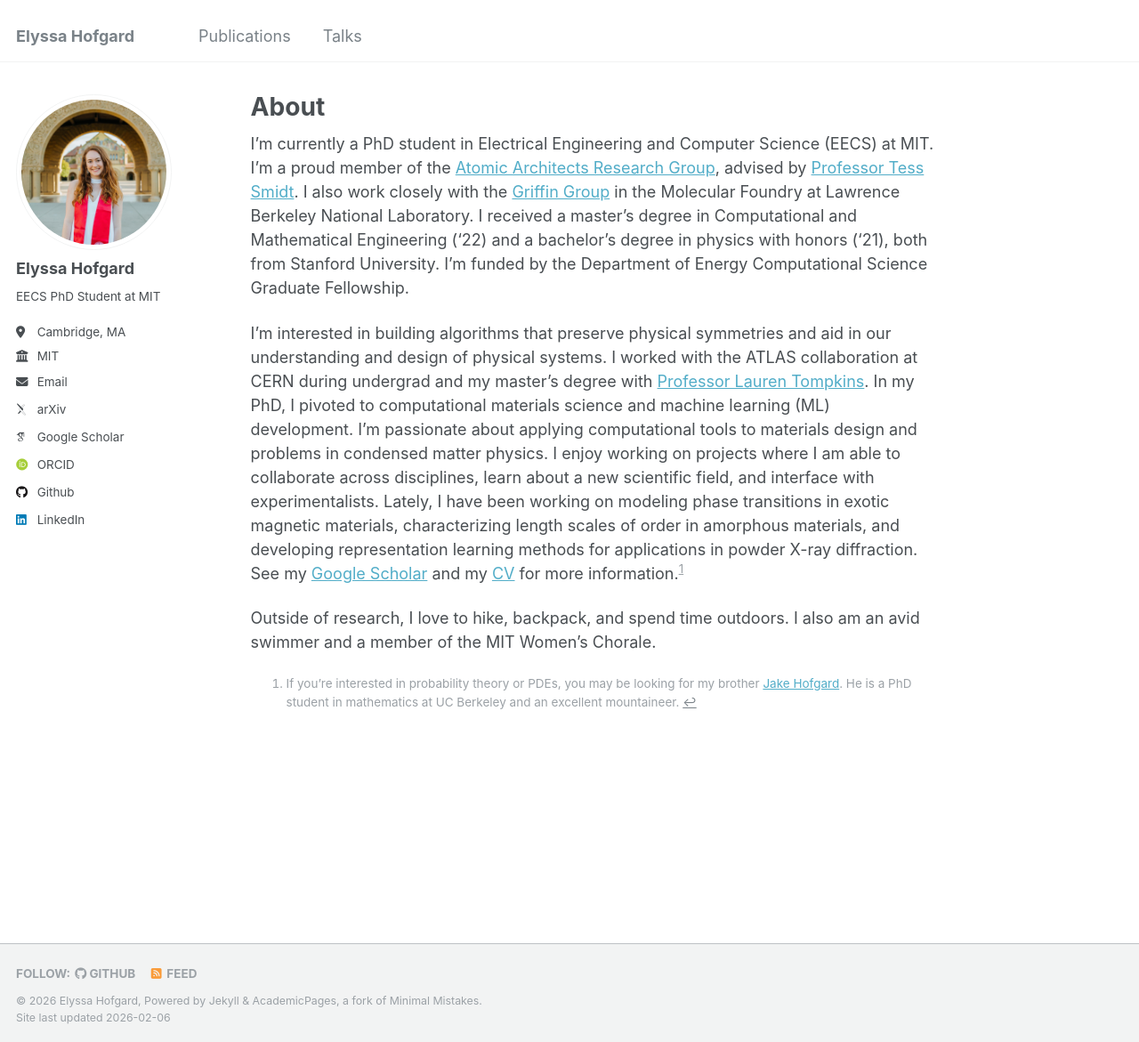
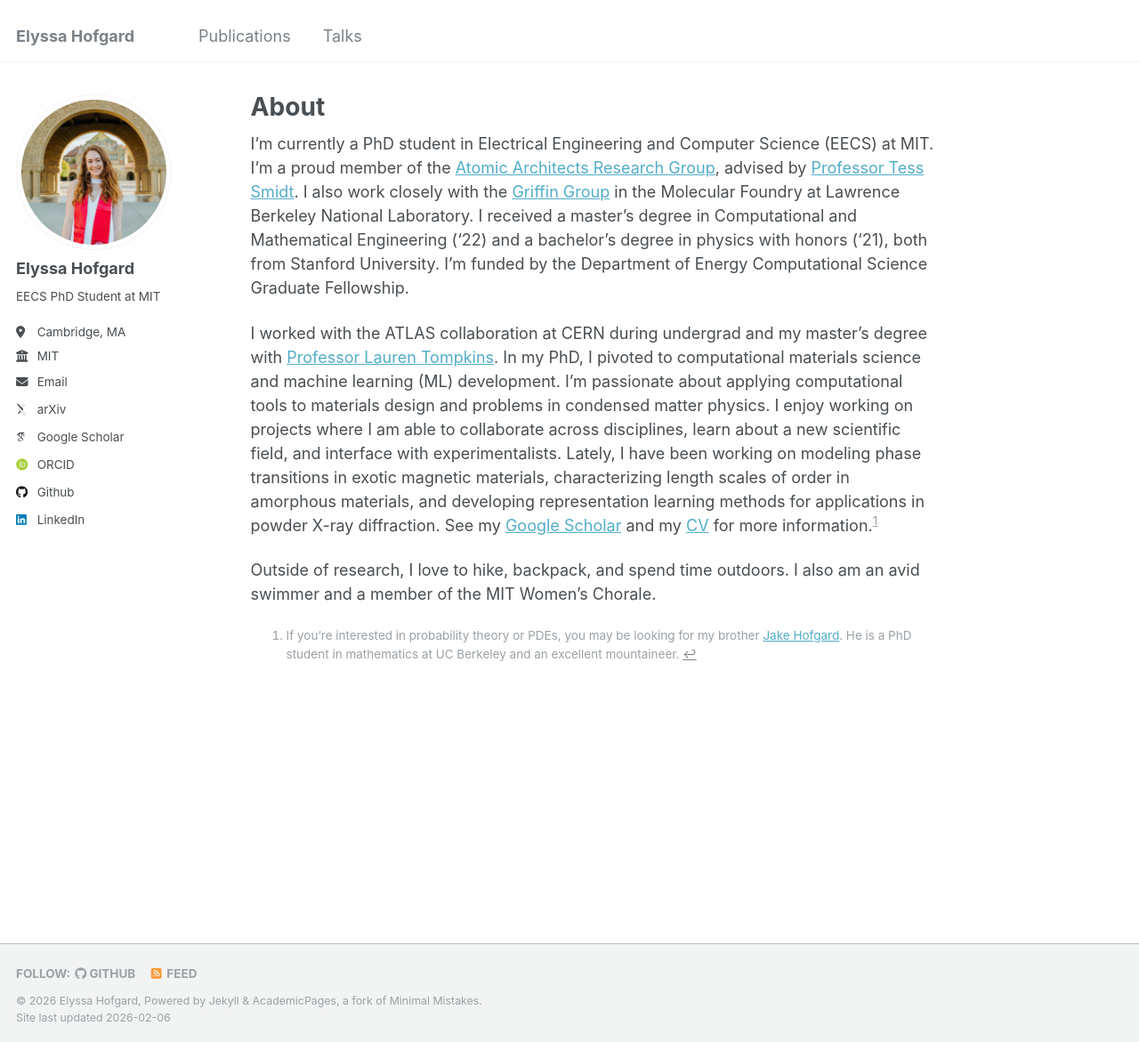
Before and after one commit to ehofgard/ehofgard.github.io, a Jekyll site: the page built from _pages/about.md, in a window 1280 px wide and 1171 px high. Shown: the whole window at 89% size. Built offline with Jekyll 4.4.1, drawn with Linux system fonts in a browser that asks for light colours; some web fonts are replaced.

Commit message:
updating CV

```diff
--- a/_pages/about.md
+++ b/_pages/about.md
@@ -9,7 +9,7 @@
 
 I'm currently a PhD student in Electrical Engineering and Computer Science (EECS) at MIT. I'm a proud member of the [Atomic Architects Research Group](https://atomicarchitects.com/), advised by [Professor Tess Smidt](https://blondegeek.github.io/). I also work closely with the [Griffin Group](https://sineadgriffin.com/) in the Molecular Foundry at Lawrence Berkeley National Laboratory. I received a master's degree in Computational and Mathematical Engineering ('22) and a bachelor's degree in physics with honors ('21), both from Stanford University. I'm funded by the Department of Energy Computational Science Graduate Fellowship.
 
-I'm interested in building algorithms that preserve physical symmetries and aid in our understanding and design of physical systems. I worked with the ATLAS collaboration at CERN during undergrad and my master's degree with [Professor Lauren Tompkins](https://stanford.edu/group/stanford_atlas/#). In my PhD, I pivoted to computational materials science and machine learning (ML) development. I'm passionate about applying computational tools to materials design and problems in condensed matter physics. I enjoy working on projects where I am able to collaborate across disciplines, learn about a new scientific field, and interface with experimentalists. Lately, I have been working on modeling phase transitions in exotic magnetic materials, characterizing length scales of order in amorphous materials, and developing representation learning methods for applications in powder X-ray diffraction. See my [Google Scholar](https://scholar.google.com/citations?user=S67jpMkAAAAJ&hl=en&oi=ao) and my [CV](http://ehofgard.github.io/files/Elyssa_Hofgard_CV.pdf) for more information.[^1]
+I worked with the ATLAS collaboration at CERN during undergrad and my master's degree with [Professor Lauren Tompkins](https://stanford.edu/group/stanford_atlas/#). In my PhD, I pivoted to computational materials science and machine learning (ML) development. I'm passionate about applying computational tools to materials design and problems in condensed matter physics. I enjoy working on projects where I am able to collaborate across disciplines, learn about a new scientific field, and interface with experimentalists. Lately, I have been working on modeling phase transitions in exotic magnetic materials, characterizing length scales of order in amorphous materials, and developing representation learning methods for applications in powder X-ray diffraction. See my [Google Scholar](https://scholar.google.com/citations?user=S67jpMkAAAAJ&hl=en&oi=ao) and my [CV](http://ehofgard.github.io/files/Elyssa_Hofgard_CV.pdf) for more information.[^1]
 
 Outside of research, I love to hike, backpack, and spend time outdoors. I also am an avid swimmer and a member of the MIT Women's Chorale.
 
```
Also changed, not shown: _pages/talks.md (+1 -1 lines), 1 other file.
